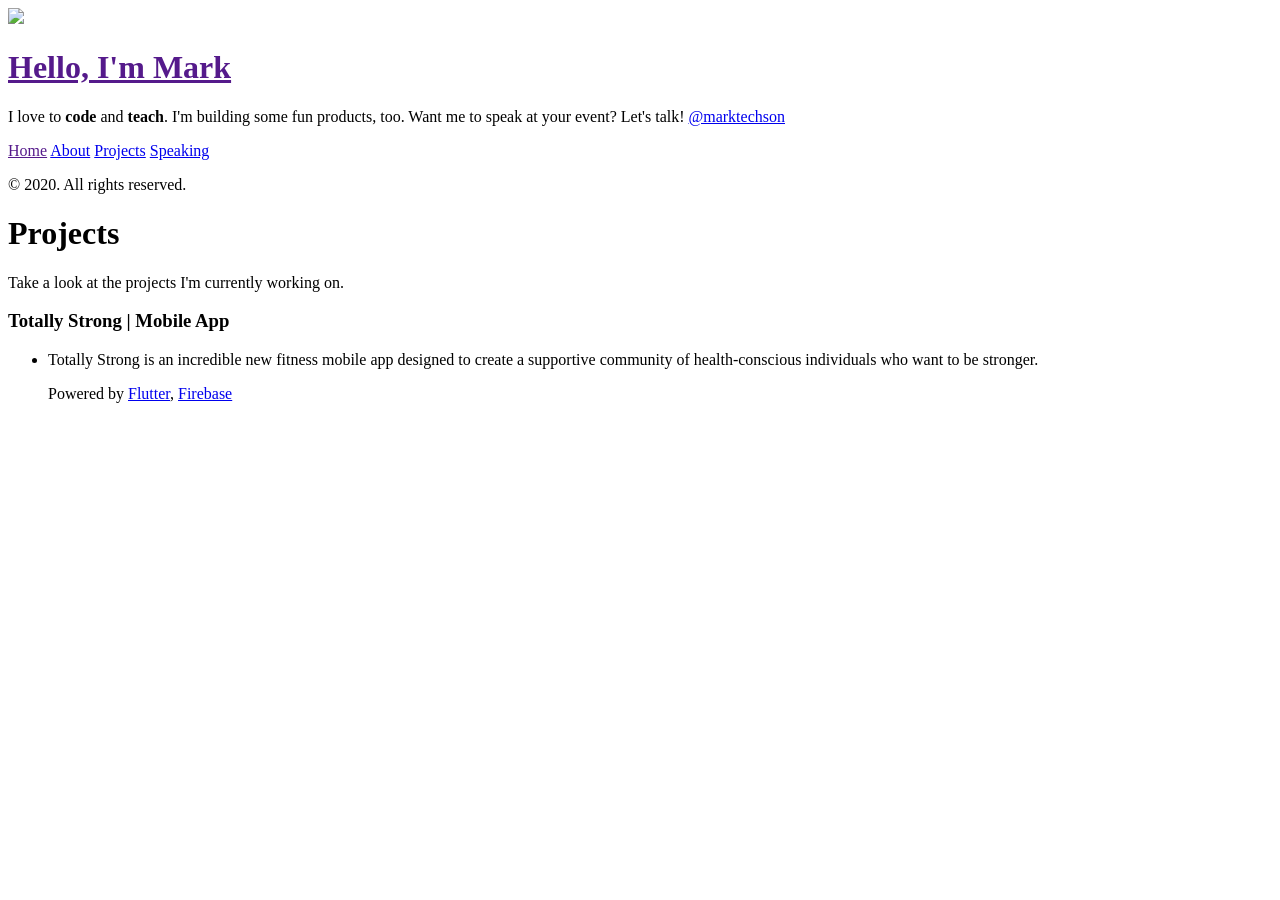
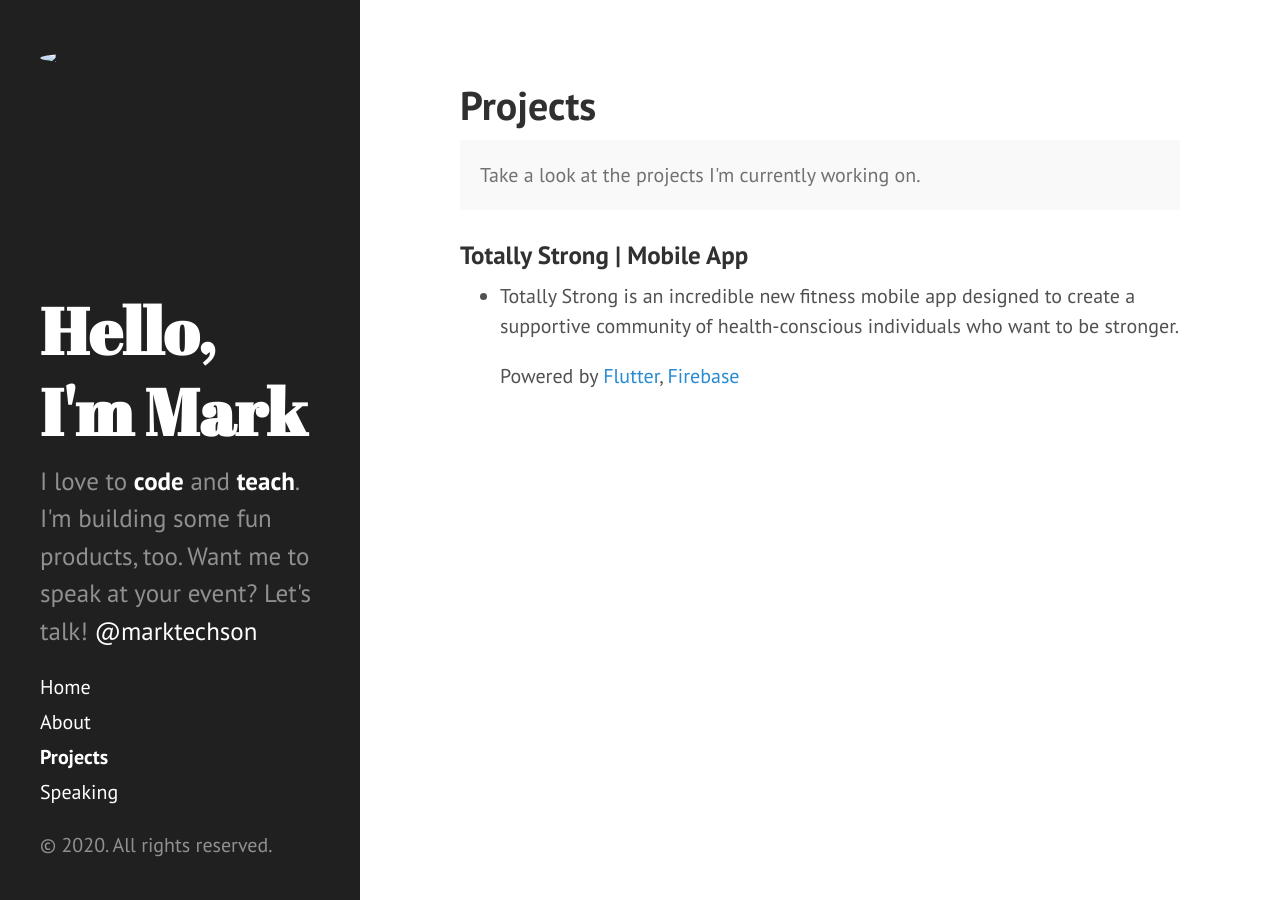
Before and after one commit to MarkTechson/marktechson.github.io, a Jekyll site: the page built from projects.md, in a window 1280 px wide. Built offline with Jekyll 4.4.1, drawn with Linux system fonts in a browser that asks for light colours.

Commit message:
Remove tags

```diff
--- a/_includes/head.html
+++ b/_includes/head.html
@@ -15,25 +15,24 @@
   </title>
 
   <!-- CSS -->
-  <link rel="stylesheet" href="{{ site.baseurl }}public/css/poole.css">
-  <link rel="stylesheet" href="{{ site.baseurl }}public/css/syntax.css">
-  <link rel="stylesheet" href="{{ site.baseurl }}public/css/hyde.css">
+  <link rel="stylesheet" href="/public/css/poole.css">
+  <link rel="stylesheet" href="/public/css/syntax.css">
+  <link rel="stylesheet" href="/public/css/hyde.css">
   <link rel="stylesheet" href="http://fonts.googleapis.com/css?family=PT+Sans:400,400italic,700|Abril+Fatface">
 
   <!-- Icons -->
-  <link rel="apple-touch-icon-precomposed" sizes="144x144"
-    href="{{ site.baseurl }}public/apple-touch-icon-144-precomposed.png">
-  <link rel="shortcut icon" href="{{ site.baseurl }}public/favicon.ico">
+  <link rel="apple-touch-icon-precomposed" sizes="144x144" href="/public/apple-touch-icon-144-precomposed.png">
+  <link rel="shortcut icon" href="/public/favicon.ico">
 
   <!-- RSS -->
   <link rel="alternate" type="application/rss+xml" title="RSS" href="/atom.xml">
   <!-- Analytics -->
   <script>
     (function (i, s, o, g, r, a, m) {
-    i['GoogleAnalyticsObject'] = r; i[r] = i[r] || function () {
-      (i[r].q = i[r].q || []).push(arguments)
-    }, i[r].l = 1 * new Date(); a = s.createElement(o),
-      m = s.getElementsByTagName(o)[0]; a.async = 1; a.src = g; m.parentNode.insertBefore(a, m)
+      i['GoogleAnalyticsObject'] = r; i[r] = i[r] || function () {
+        (i[r].q = i[r].q || []).push(arguments)
+      }, i[r].l = 1 * new Date(); a = s.createElement(o),
+        m = s.getElementsByTagName(o)[0]; a.async = 1; a.src = g; m.parentNode.insertBefore(a, m)
     })(window, document, 'script', '//www.google-analytics.com/analytics.js', 'ga');
 
     ga('create', 'UA-75583205-1', 'auto');
```
